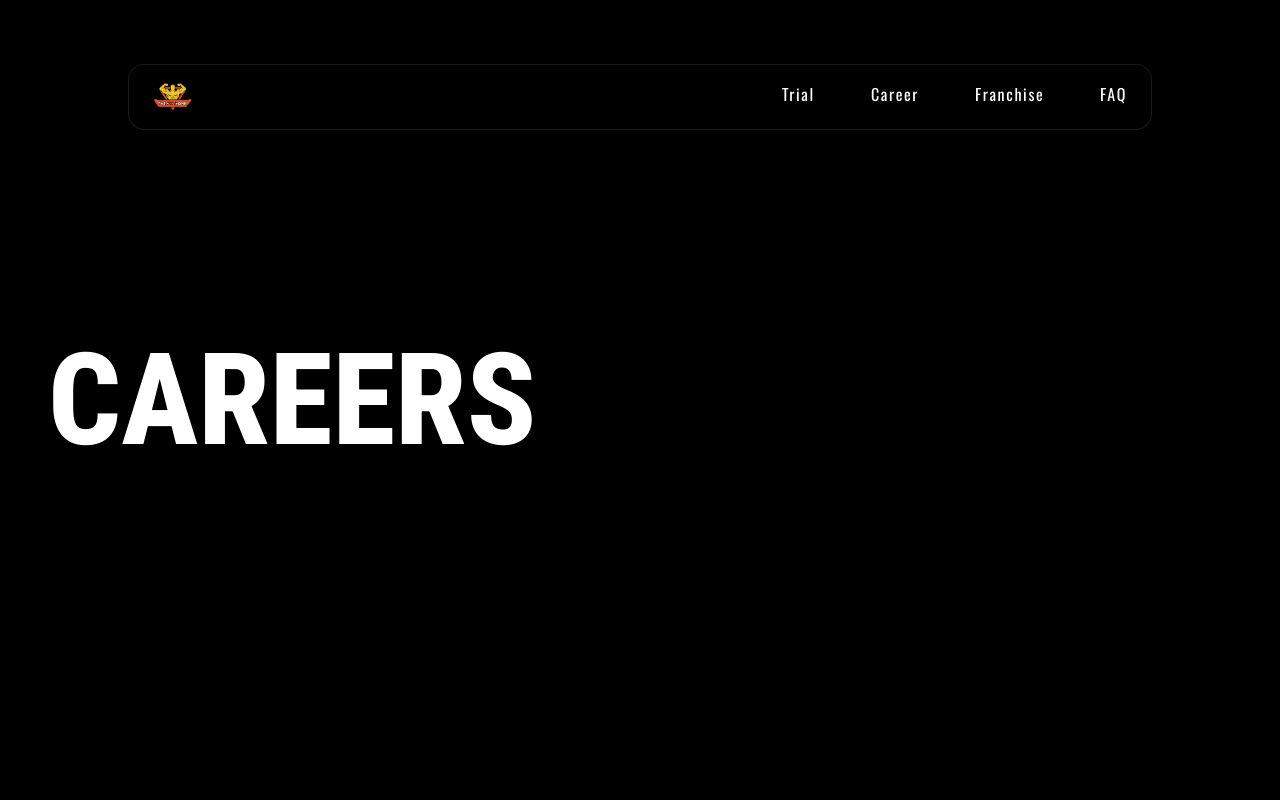
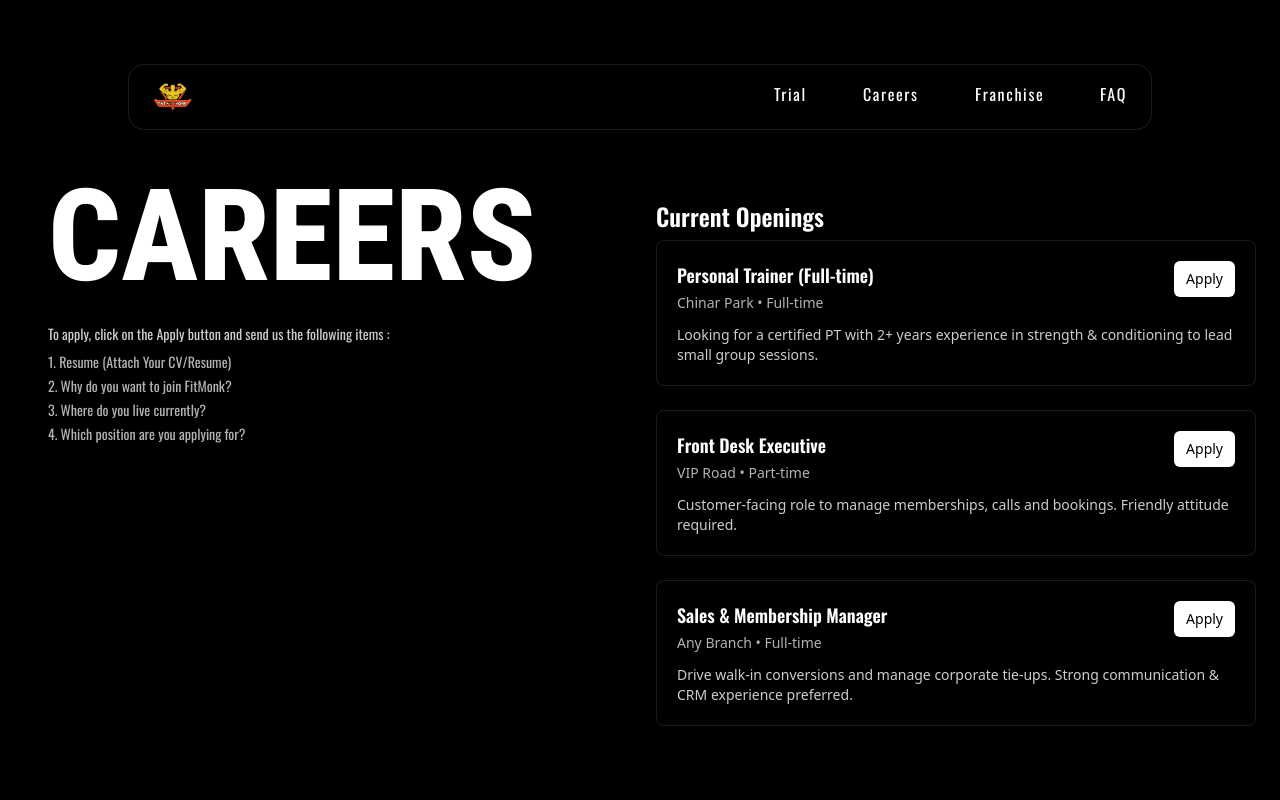
Before and after one commit to 0day-Ashish/fitmonk-web, a Next.js app: page /careers in a window 1280 px wide. Shown: the top 800 px of the page. Built offline with nearby package versions, Linux system fonts and the light colour scheme.

Commit message:
Careers page updated

```diff
--- a/src/app/about/page.tsx
+++ b/src/app/about/page.tsx
@@ -21,7 +21,7 @@ export default function FranchisePage() {
 
             <div className="hidden md:flex items-center gap-14 tracking-widest">
               <Link href="/trial" className="nav-link text-white oswald">Trial</Link>
-              <Link href="/careers" className="nav-link text-white oswald">Career</Link>
+              <Link href="/careers" className="nav-link text-white oswald">Careers</Link>
               <Link href="/franchise" className="nav-link text-white oswald">Franchise</Link>
               <Link href="/faq" className="nav-link text-white oswald">FAQ</Link>
             </div>
@@ -42,7 +42,7 @@ export default function FranchisePage() {
 
           <div className={`md:hidden px-4 pb-4 ${mobileOpen ? "flex" : "hidden"} flex-col gap-3`}>
             <Link href="/trial" className="text-white josefin py-2 px-2 rounded hover:bg-white/5">Trial</Link>
-            <Link href="/careers" className="text-white josefin py-2 px-2 rounded hover:bg-white/5">Career</Link>
+            <Link href="/careers" className="text-white josefin py-2 px-2 rounded hover:bg-white/5">Careers</Link>
             <Link href="/franchise" className="text-white josefin py-2 px-2 rounded hover:bg-white/5">Franchise</Link>
             <Link href="/faq" className="text-white josefin py-2 px-2 rounded hover:bg-white/5">FAQ</Link>
           </div>
--- a/src/app/careers/page.tsx
+++ b/src/app/careers/page.tsx
@@ -10,6 +10,33 @@ export default function FranchisePage() {
   const [mobileOpen, setMobileOpen] = useState(false);
   const toggleMobile = () => setMobileOpen((s) => !s);
 
+  const jobs = [
+    {
+      id: 1,
+      title: "Personal Trainer (Full-time)",
+      location: "Chinar Park",
+      type: "Full-time",
+      desc: "Looking for a certified PT with 2+ years experience in strength & conditioning to lead small group sessions.",
+      apply: "mailto:hr@fitmonk.com?subject=Apply%20Personal%20Trainer",
+    },
+    {
+      id: 2,
+      title: "Front Desk Executive",
+      location: "VIP Road",
+      type: "Part-time",
+      desc: "Customer-facing role to manage memberships, calls and bookings. Friendly attitude required.",
+      apply: "mailto:hr@fitmonk.com?subject=Apply%20Front%20Desk%20Executive",
+    },
+    {
+      id: 3,
+      title: "Sales & Membership Manager",
+      location: "Any Branch",
+      type: "Full-time",
+      desc: "Drive walk-in conversions and manage corporate tie-ups. Strong communication & CRM experience preferred.",
+      apply: "mailto:hr@fitmonk.com?subject=Apply%20Sales%20Manager",
+    },
+  ];
+
   return (
     <main className="flex min-h-screen flex-col items-center justify-between p-0">
       <nav className="fixed top-16 left-1/2 z-40 transform -translate-x-1/2 w-[calc(100%-2rem)] max-w-5xl">
@@ -21,7 +48,7 @@ export default function FranchisePage() {
 
             <div className="hidden md:flex items-center gap-14 tracking-widest">
               <Link href="/trial" className="nav-link text-white oswald">Trial</Link>
-              <Link href="/career" className="nav-link text-white oswald">Career</Link>
+              <Link href="/career" className="nav-link text-white oswald">Careers</Link>
               <Link href="/franchise" className="nav-link text-white oswald">Franchise</Link>
               <Link href="/faq" className="nav-link text-white oswald">FAQ</Link>
             </div>
@@ -42,7 +69,7 @@ export default function FranchisePage() {
 
           <div className={`md:hidden px-4 pb-4 ${mobileOpen ? "flex" : "hidden"} flex-col gap-3`}>
             <Link href="/trial" className="text-white josefin py-2 px-2 rounded hover:bg-white/5">Trial</Link>
-            <Link href="/career" className="text-white josefin py-2 px-2 rounded hover:bg-white/5">Career</Link>
+            <Link href="/career" className="text-white josefin py-2 px-2 rounded hover:bg-white/5">Careers</Link>
             <Link href="/franchise" className="text-white josefin py-2 px-2 rounded hover:bg-white/5">Franchise</Link>
             <Link href="/faq" className="text-white josefin py-2 px-2 rounded hover:bg-white/5">FAQ</Link>
           </div>
@@ -50,19 +77,59 @@ export default function FranchisePage() {
       </nav>
 
       <section className="w-full min-h-screen flex items-start bg-black text-white relative">
-        <div className="hidden md:block absolute left-12 top-1/2 transform -translate-y-1/2">
+        <div className="hidden md:block absolute left-12 top-77 transform -translate-y-1/2">
           <h1 className="text-9xl font-extrabold leading-none roboto-condensed">CAREERS</h1>
+          <div className="mt-6 max-w-md">
+            <p className="text-white/80 oswald text-sm">
+              To apply, click on the Apply button and send us the following items :
+            </p>
+            <ol className="list-decimal list-inside text-white/70 oswald text-sm mt-2 space-y-1">
+              <li>Resume (Attach Your CV/Resume)</li>
+              <li>Why do you want to join FitMonk?</li>
+              <li>Where do you live currently?</li>
+              <li>Which position are you applying for?</li>
+            </ol>
+          </div>
         </div>
 
         <div className="md:hidden absolute left-4 top-38 text-left z-10">
           <h1 className="text-4xl font-extrabold roboto-condensed">CAREERS</h1>
+          <div className="mt-3 max-w-xs">
+            <p className="text-white/80 oswald text-sm">
+              To apply, click on the Apply button and send us the following items :
+            </p>
+            <ol className="list-decimal list-inside text-white/70 oswald text-sm mt-2 space-y-1">
+              <li>Resume (Attach Your CV/Resume)</li>
+              <li>Why do you want to join FitMonk?</li>
+              <li>Where do you live currently?</li>
+              <li>Which position are you applying for?</li>
+            </ol>
+          </div>
         </div>
 
         <div className="max-w-7xl mx-auto px-6 py-24 w-full z-10 pt-50">
           <div className="flex flex-col md:flex-row items-start gap-8">
-            <div className="w-full md:w-1/2"></div>
             <div className="w-full md:w-1/2">
-
+            </div>
+            <div className="w-full md:w-1/2 space-y-6">
+              <h3 className="text-2xl font-semibold mb-2 oswald">Current Openings</h3>
+              {jobs.map((job) => (
+                <div key={job.id} className="bg-black/40 backdrop-blur-md border border-white/10 rounded-lg p-5">
+                  <div className="flex items-start justify-between">
+                    <div>
+                      <div className="text-lg font-semibold oswald text-white">{job.title}</div>
+                      <div className="text-sm text-white/70 mt-1">{job.location} • {job.type}</div>
+                    </div>
+                    <a
+                      href={job.apply}
+                      className="ml-4 inline-flex items-center gap-2 px-3 py-2 bg-white text-black rounded-md text-sm font-medium"
+                    >
+                      Apply
+                    </a>
+                  </div>
+                  <p className="mt-3 text-white/80 text-sm">{job.desc}</p>
+                </div>
+              ))}
             </div>
           </div>
         </div>
--- a/src/app/components/Footer.tsx
+++ b/src/app/components/Footer.tsx
@@ -56,9 +56,6 @@ export default function Footer() {
             <h5 className="text-sm font-bold mb-4 roboto-condensed">GYMS</h5>
             <ul className="space-y-3 text-sm text-white/70 oswald">
               <li>
-                <Link href="/find-a-gym" className="hover:underline">Find a Gym</Link>
-              </li>
-              <li>
                 <Link href="/franchise" className="hover:underline">Own a Gym</Link>
               </li>
               <li>
--- a/src/app/contact/page.tsx
+++ b/src/app/contact/page.tsx
@@ -91,7 +91,7 @@ export default function FranchisePage() {
                   <p className="text-white/80">FitMonk Gym</p>
                   <p className="text-white/80">Meena Tower, Chinar Park, Kolkata - 700059</p>
                   <p className="text-white/80">VIP Road Branch, Baguiati, West Bengal - 700059</p>
-                  <p className="mt-3 underline">+91 99999 99999</p>
+                  <p className="mt-3 underline">+91 74391 28953</p>
                   <p><a href="mailto:hello@fitmonk.com" className="underline">enquiry@fitmonk.co</a></p>
                   <p className="text-white/70 mt-2">Timings: Mon - Sun · 6:00 AM - 10:00 PM</p>
                 </div>
--- a/src/app/events-gallery/page.tsx
+++ b/src/app/events-gallery/page.tsx
@@ -21,7 +21,7 @@ export default function FranchisePage() {
 
             <div className="hidden md:flex items-center gap-14 tracking-widest">
               <Link href="/trial" className="nav-link text-white oswald">Trial</Link>
-              <Link href="/careers" className="nav-link text-white oswald">Career</Link>
+              <Link href="/careers" className="nav-link text-white oswald">Careers</Link>
               <Link href="/franchise" className="nav-link text-white oswald">Franchise</Link>
               <Link href="/faq" className="nav-link text-white oswald">FAQ</Link>
             </div>
@@ -42,7 +42,7 @@ export default function FranchisePage() {
 
           <div className={`md:hidden px-4 pb-4 ${mobileOpen ? "flex" : "hidden"} flex-col gap-3`}>
             <Link href="/trial" className="text-white josefin py-2 px-2 rounded hover:bg-white/5">Trial</Link>
-            <Link href="/careers" className="text-white josefin py-2 px-2 rounded hover:bg-white/5">Career</Link>
+            <Link href="/careers" className="text-white josefin py-2 px-2 rounded hover:bg-white/5">Careers</Link>
             <Link href="/franchise" className="text-white josefin py-2 px-2 rounded hover:bg-white/5">Franchise</Link>
             <Link href="/faq" className="text-white josefin py-2 px-2 rounded hover:bg-white/5">FAQ</Link>
           </div>
--- a/src/app/faq/page.tsx
+++ b/src/app/faq/page.tsx
@@ -73,7 +73,7 @@ export default function FranchisePage() {
 
             <div className="hidden md:flex items-center gap-14 tracking-widest">
               <Link href="/trial" className="nav-link text-white oswald">Trial</Link>
-              <Link href="/careers" className="nav-link text-white oswald">Career</Link>
+              <Link href="/careers" className="nav-link text-white oswald">Careers</Link>
               <Link href="/franchise" className="nav-link text-white oswald">Franchise</Link>
               <Link href="/faq" className="nav-link text-white oswald">FAQ</Link>
             </div>
@@ -94,7 +94,7 @@ export default function FranchisePage() {
 
           <div className={`md:hidden px-4 pb-4 ${mobileOpen ? "flex" : "hidden"} flex-col gap-3`}>
             <Link href="/trial" className="text-white josefin py-2 px-2 rounded hover:bg-white/5">Trial</Link>
-            <Link href="/careers" className="text-white josefin py-2 px-2 rounded hover:bg-white/5">Career</Link>
+            <Link href="/careers" className="text-white josefin py-2 px-2 rounded hover:bg-white/5">Careers</Link>
             <Link href="/franchise" className="text-white josefin py-2 px-2 rounded hover:bg-white/5">Franchise</Link>
             <Link href="/faq" className="text-white josefin py-2 px-2 rounded hover:bg-white/5">FAQ</Link>
           </div>
--- a/src/app/franchise/page.tsx
+++ b/src/app/franchise/page.tsx
@@ -21,7 +21,7 @@ export default function FranchisePage() {
 
             <div className="hidden md:flex items-center gap-14 tracking-widest">
               <Link href="/trial" className="nav-link text-white oswald">Trial</Link>
-              <Link href="/careers" className="nav-link text-white oswald">Career</Link>
+              <Link href="/careers" className="nav-link text-white oswald">Careers</Link>
               <Link href="/franchise" className="nav-link text-white oswald">Franchise</Link>
               <Link href="/faq" className="nav-link text-white oswald">FAQ</Link>
             </div>
@@ -42,7 +42,7 @@ export default function FranchisePage() {
 
           <div className={`md:hidden px-4 pb-4 ${mobileOpen ? "flex" : "hidden"} flex-col gap-3`}>
             <Link href="/trial" className="text-white josefin py-2 px-2 rounded hover:bg-white/5">Trial</Link>
-            <Link href="/careers" className="text-white josefin py-2 px-2 rounded hover:bg-white/5">Career</Link>
+            <Link href="/careers" className="text-white josefin py-2 px-2 rounded hover:bg-white/5">Careers</Link>
             <Link href="/franchise" className="text-white josefin py-2 px-2 rounded hover:bg-white/5">Franchise</Link>
             <Link href="/faq" className="text-white josefin py-2 px-2 rounded hover:bg-white/5">FAQ</Link>
           </div>
--- a/src/app/layout.tsx
+++ b/src/app/layout.tsx
@@ -15,7 +15,7 @@ const geistMono = Geist_Mono({
 
 export const metadata: Metadata = {
   title: "Fitmonk",
-  description: "Developed by ard.dev",
+  description: "Designed & Developed by ard.dev",
 };
 
 export default function RootLayout({
--- a/src/app/page.tsx
+++ b/src/app/page.tsx
@@ -79,7 +79,7 @@ export default function Home() {
                 Trial
               </Link>
               <Link href="/careers" className="nav-link text-white oswald">
-                Career
+                Careers
               </Link>
               <Link href="/franchise" className="nav-link text-white oswald">
                 Franchise
@@ -103,7 +103,7 @@ export default function Home() {
           </div>
           <div className={`md:hidden px-4 pb-4 ${mobileOpen ? "flex" : "hidden"} flex-col gap-3`}>
             <Link href="/trial" className="text-white josefin py-2 px-2 rounded ">Trial</Link>
-            <Link href="/careers" className="text-white josefin py-2 px-2 rounded ">Career</Link>
+            <Link href="/careers" className="text-white josefin py-2 px-2 rounded ">Careers</Link>
             <Link href="/franchise" className="text-white josefin py-2 px-2 rounded ">Franchise</Link>
             <Link href="/faq" className="text-white josefin py-2 px-2 rounded ">FAQ</Link>
           </div>
@@ -197,11 +197,11 @@ export default function Home() {
                  className="w-full h-full object-cover"
                />
              </div>
-             <div className="mt-4 text-lg font-semibold oswald text-center">Gaurav</div>
+             <div className="mt-4 text-lg font-semibold oswald text-center">Gaurav Sharma</div>
             <div className="mt-4 text-lg font-semibold oswald text-center">Founder &amp; CEO</div>
 
            <div className="flex items-center gap-3 mt-3">
-             <a href="https://www.instagram.com/the.fit.monk.vip/" aria-label="Instagram" target="_blank" rel="noopener noreferrer" className="p-2 rounded-full border border-white/20 text-white/80 hover:bg-white/6">
+             <a href="https://www.instagram.com/the.lifter.lad__/" aria-label="Instagram" target="_blank" rel="noopener noreferrer" className="p-2 rounded-full border border-white/20 text-white/80 hover:bg-white/6">
                <svg className="w-4 h-4" viewBox="0 0 24 24" fill="none" stroke="currentColor" strokeWidth="1.5" strokeLinecap="round" strokeLinejoin="round" aria-hidden>
                  <rect x="2" y="2" width="20" height="20" rx="5" ry="5" />
                  <path d="M16 11.37A4 4 0 1 1 12.63 8 4 4 0 0 1 16 11.37z" />
--- a/src/app/privacy-policy/page.tsx
+++ b/src/app/privacy-policy/page.tsx
@@ -21,7 +21,7 @@ export default function FranchisePage() {
 
             <div className="hidden md:flex items-center gap-14 tracking-widest">
               <Link href="/trial" className="nav-link text-white oswald">Trial</Link>
-              <Link href="/careers" className="nav-link text-white oswald">Career</Link>
+              <Link href="/careers" className="nav-link text-white oswald">Careers</Link>
               <Link href="/franchise" className="nav-link text-white oswald">Franchise</Link>
               <Link href="/faq" className="nav-link text-white oswald">FAQ</Link>
             </div>
@@ -42,7 +42,7 @@ export default function FranchisePage() {
 
           <div className={`md:hidden px-4 pb-4 ${mobileOpen ? "flex" : "hidden"} flex-col gap-3`}>
             <Link href="/trial" className="text-white josefin py-2 px-2 rounded hover:bg-white/5">Trial</Link>
-            <Link href="/careers" className="text-white josefin py-2 px-2 rounded hover:bg-white/5">Career</Link>
+            <Link href="/careers" className="text-white josefin py-2 px-2 rounded hover:bg-white/5">Careers</Link>
             <Link href="/franchise" className="text-white josefin py-2 px-2 rounded hover:bg-white/5">Franchise</Link>
             <Link href="/faq" className="text-white josefin py-2 px-2 rounded hover:bg-white/5">FAQ</Link>
           </div>
--- a/src/app/terms/page.tsx
+++ b/src/app/terms/page.tsx
@@ -21,7 +21,7 @@ export default function FranchisePage() {
 
             <div className="hidden md:flex items-center gap-14 tracking-widest">
               <Link href="/trial" className="nav-link text-white oswald">Trial</Link>
-              <Link href="/careers" className="nav-link text-white oswald">Career</Link>
+              <Link href="/careers" className="nav-link text-white oswald">Careers</Link>
               <Link href="/franchise" className="nav-link text-white oswald">Franchise</Link>
               <Link href="/faq" className="nav-link text-white oswald">FAQ</Link>
             </div>
@@ -42,7 +42,7 @@ export default function FranchisePage() {
 
           <div className={`md:hidden px-4 pb-4 ${mobileOpen ? "flex" : "hidden"} flex-col gap-3`}>
             <Link href="/trial" className="text-white josefin py-2 px-2 rounded hover:bg-white/5">Trial</Link>
-            <Link href="/careers" className="text-white josefin py-2 px-2 rounded hover:bg-white/5">Career</Link>
+            <Link href="/careers" className="text-white josefin py-2 px-2 rounded hover:bg-white/5">Careers</Link>
             <Link href="/franchise" className="text-white josefin py-2 px-2 rounded hover:bg-white/5">Franchise</Link>
             <Link href="/faq" className="text-white josefin py-2 px-2 rounded hover:bg-white/5">FAQ</Link>
           </div>
--- a/src/app/trial/page.tsx
+++ b/src/app/trial/page.tsx
@@ -40,7 +40,7 @@ export default function TrialPage() {
 
             <div className="hidden md:flex items-center gap-14 tracking-widest">
               <Link href="/trial" className="nav-link text-white oswald">Trial</Link>
-              <Link href="/careers" className="nav-link text-white oswald">Career</Link>
+              <Link href="/careers" className="nav-link text-white oswald">Careers</Link>
               <Link href="/franchise" className="nav-link text-white oswald">Franchise</Link>
               <Link href="/faq" className="nav-link text-white oswald">FAQ</Link>
             </div>
@@ -61,7 +61,7 @@ export default function TrialPage() {
 
           <div className={`md:hidden px-4 pb-4 ${mobileOpen ? "flex" : "hidden"} flex-col gap-3`}>
             <Link href="/trial" className="text-white josefin py-2 px-2 rounded hover:bg-white/5">Trial</Link>
-            <Link href="/careers" className="text-white josefin py-2 px-2 rounded hover:bg-white/5">Career</Link>
+            <Link href="/careers" className="text-white josefin py-2 px-2 rounded hover:bg-white/5">Careers</Link>
             <Link href="/franchise" className="text-white josefin py-2 px-2 rounded hover:bg-white/5">Franchise</Link>
             <Link href="/faq" className="text-white josefin py-2 px-2 rounded hover:bg-white/5">FAQ</Link>
           </div>
```
